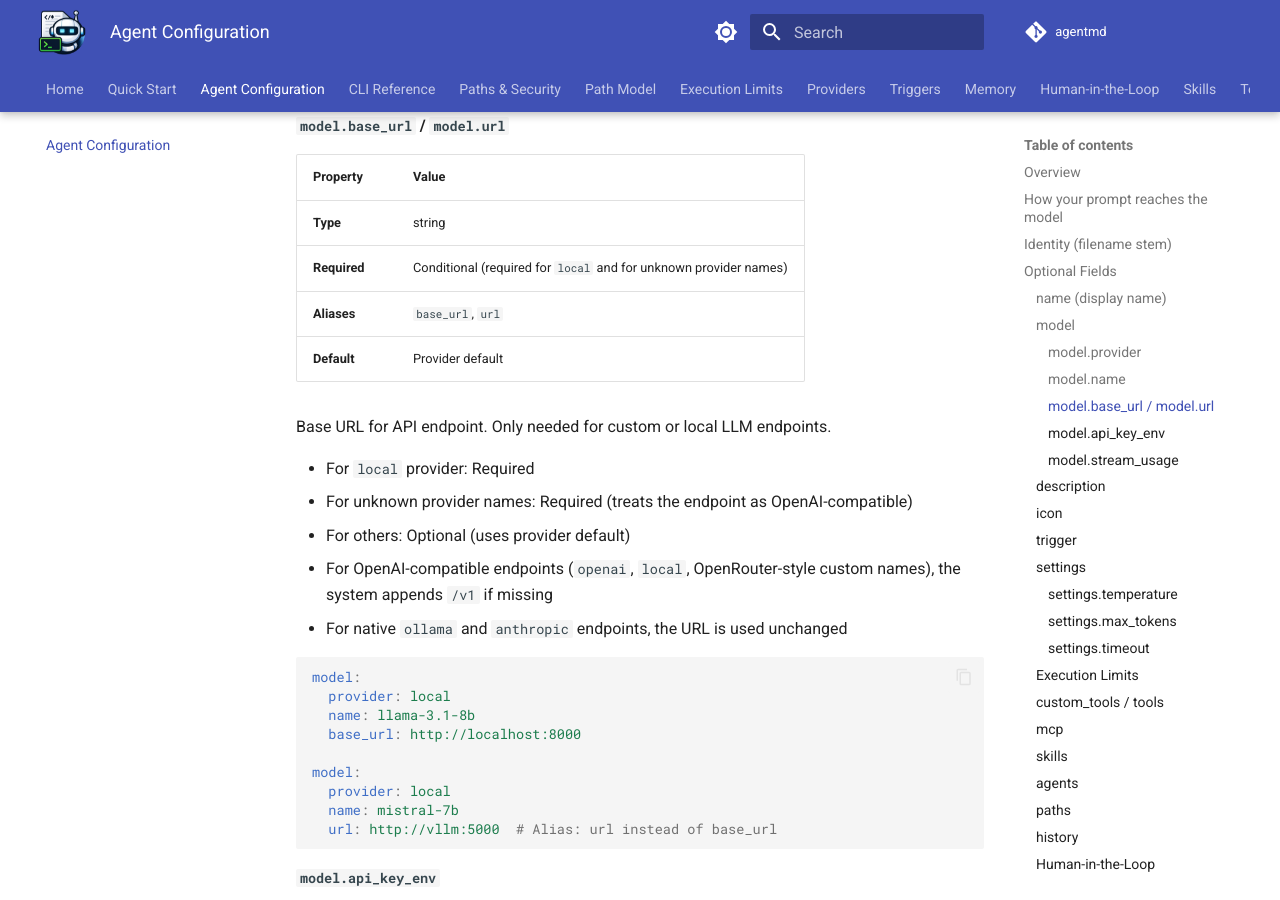
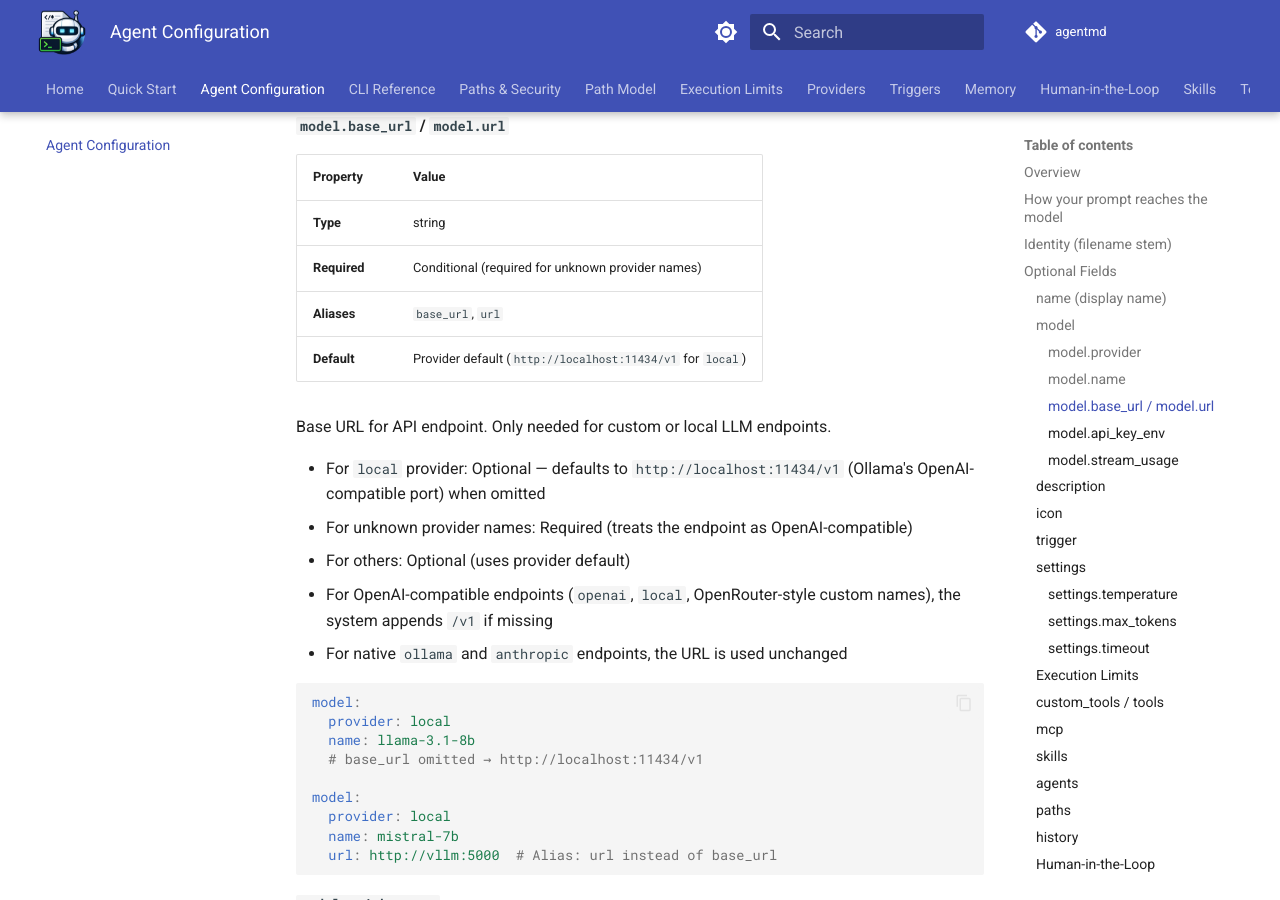
Before and after one commit to z-fab/agentmd, an MkDocs documentation site: the page built from docs/agent-configuration.md, in a window 1280 px wide and 900 px high, scrolled down 4254 px. Built offline with MkDocs 1.6.1 and Material for MkDocs 9.7.7, drawn with Linux system fonts in a browser that asks for light colours; comment, search, counter and statistics services are not loaded; the version menu is left out; some of the changed text lies outside the part shown.

Commit message:
docs: local base_url is optional with an Ollama default
ModelConfig accepts provider=local without base_url; the factory uses
http://localhost:11434/v1. The docs wrongly called it required.

```diff
--- a/docs/agent-configuration.md
+++ b/docs/agent-configuration.md
@@ -169,13 +169,13 @@ model:
 | Property | Value |
 |----------|-------|
 | **Type** | string |
-| **Required** | Conditional (required for `local` and for unknown provider names) |
+| **Required** | Conditional (required for unknown provider names) |
 | **Aliases** | `base_url`, `url` |
-| **Default** | Provider default |
+| **Default** | Provider default (`http://localhost:11434/v1` for `local`) |
 
 Base URL for API endpoint. Only needed for custom or local LLM endpoints.
 
-- For `local` provider: Required
+- For `local` provider: Optional — defaults to `http://localhost:11434/v1` (Ollama's OpenAI-compatible port) when omitted
 - For unknown provider names: Required (treats the endpoint as OpenAI-compatible)
 - For others: Optional (uses provider default)
 - For OpenAI-compatible endpoints (`openai`, `local`, OpenRouter-style custom names), the system appends `/v1` if missing
@@ -185,7 +185,7 @@ Base URL for API endpoint. Only needed for custom or local LLM endpoints.
 model:
   provider: local
   name: llama-3.1-8b
-  base_url: http://localhost:8000
+  # base_url omitted → http://localhost:11434/v1
 
 model:
   provider: local
@@ -915,7 +915,7 @@ The system validates agent configuration during startup and before execution:
 - `model` is optional — when omitted, uses defaults from `config.yaml`
 - When specified: `provider` must be one of `google`, `openai`, `anthropic`, `ollama`, `local`, `openrouter`, **or** any other name paired with a `base_url`
 - When specified: `name` must not be empty
-- `base_url` required for `local` and for unknown provider names
+- `base_url` required for unknown provider names; optional for `local` (defaults to `http://localhost:11434/v1`)
 - `api_key_env` optional — overrides the derived `<PROVIDER>_API_KEY` name
 - `stream_usage` optional (default `true`) — disable only for endpoints that reject streaming usage
 ### Trigger Configuration
```
